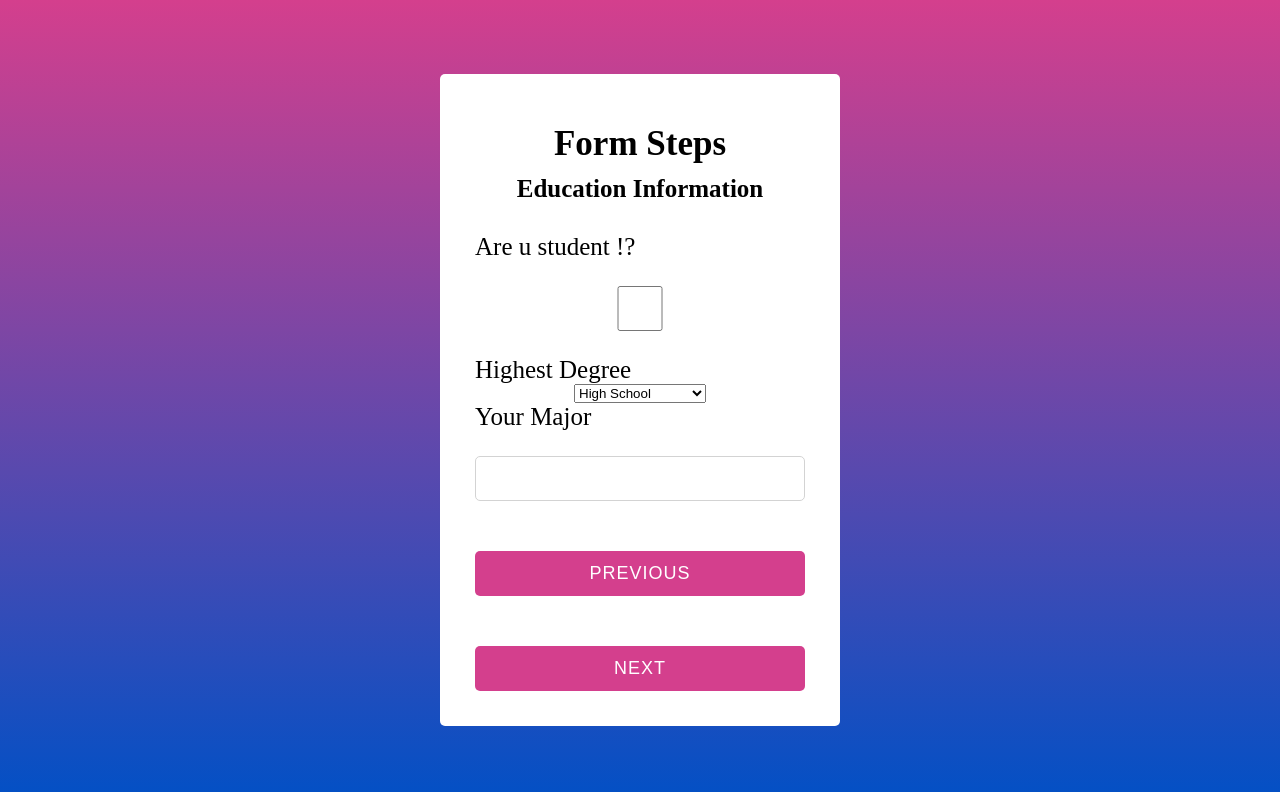
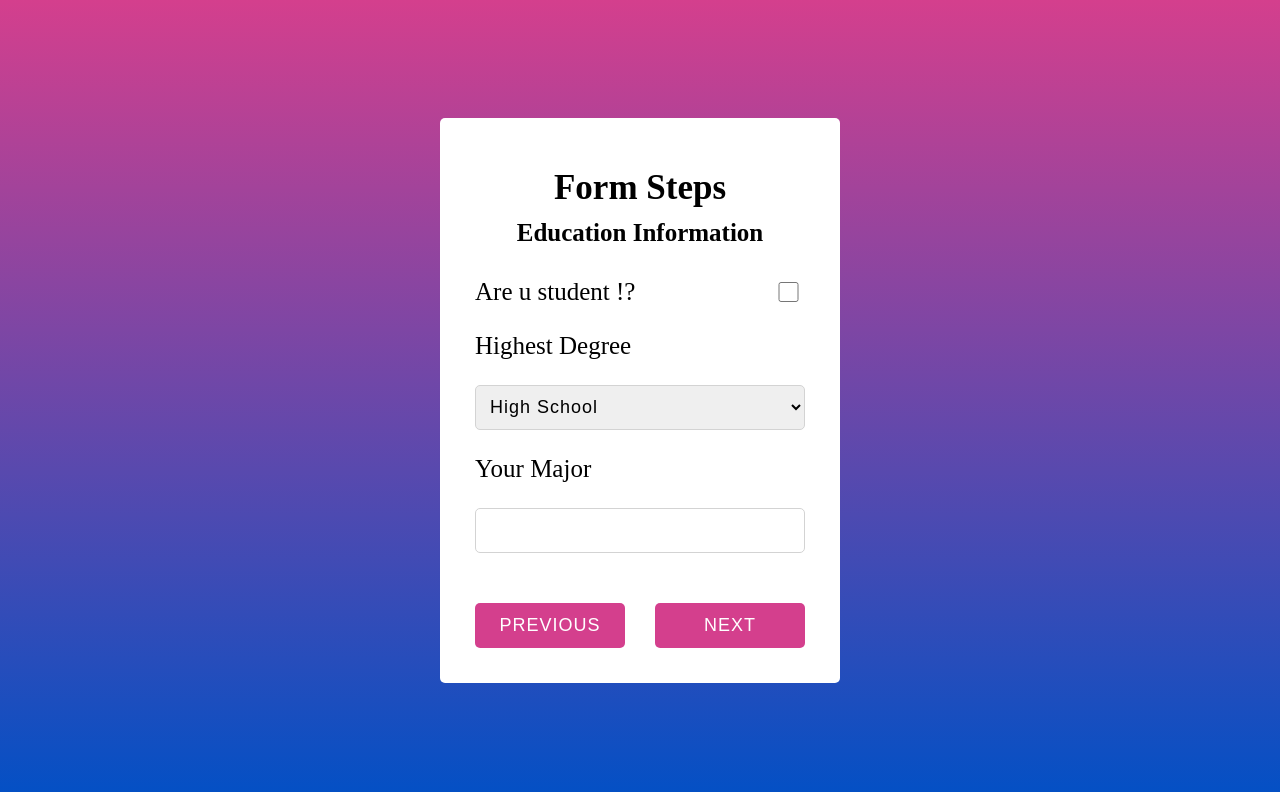
Before and after one commit to Sondos-Amr/React-Multi-Step-Form, a React (Create React App) app: page / in a window 1280 px wide. Both pictures are taken after typing "Sample", "Sample", "name@example.com", "5551234" into the empty fields and a click on the button "NEXT". Shown: the top 792 px of the page. Built offline with nearby package versions, Linux system fonts and the light colour scheme.

Commit message:
Continue styling the form

```diff
--- a/src/App.jsx
+++ b/src/App.jsx
@@ -103,7 +103,7 @@ export default function App() {
           <>
             <TopTitle title="Education Information" />
             <div className="personalInfo">
-              <div>
+              <div className="checkbox-container">
                 <label>Are u student !? </label>
                 <InputField
                   type="checkBox"
@@ -131,8 +131,10 @@ export default function App() {
                 }}
               />
             </div>
-            <Btn nameButton="Previous" onClick={handlePreStepClick} />
-            <Btn nameButton="Next" onClick={handleNextStepClick} />
+            <div className="pre-next-btn">
+              <Btn nameButton="Previous" onClick={handlePreStepClick} />
+              <Btn nameButton="Next" onClick={handleNextStepClick} />
+            </div>
           </>
         )}
 
@@ -140,8 +142,8 @@ export default function App() {
         {step === 3 && (
           <>
             <TopTitle title="Previous Experiences " />
-            <div>
-              <label>Do you have previous experience in programming ?!</label>
+            <div className="radio-container">
+              <label>Do You Have Pre Experience ?!</label>
               <InputField
                 value="Yes"
                 type="radio"
@@ -191,8 +193,10 @@ export default function App() {
                 }}
               />
             </div>
-            <Btn nameButton="Previous" onClick={handlePreStepClick} />
-            <Btn nameButton="Submit" onClick={handleSubmitClick} />
+            <div className="pre-next-btn">
+              <Btn nameButton="Previous" onClick={handlePreStepClick} />
+              <Btn nameButton="Submit" onClick={handleSubmitClick} />
+            </div>
           </>
         )}
       </form>
--- a/src/index.css
+++ b/src/index.css
@@ -32,7 +32,7 @@ h1 {
   font-size: 25px;
   font-weight: 500;
 }
-.personalInfo input {
+input {
   height: 45px;
   width: 330px;
   margin: 25px 0;
@@ -60,3 +60,47 @@ button {
 button:hover {
   background: #000;
 }
+select {
+  height: 45px;
+  width: 330px;
+  padding-left: 10px;
+  font-size: 18px;
+  font-weight: 300;
+  letter-spacing: 1px;
+
+  margin: 25px 0;
+  border: 1px solid lightgrey;
+  border-radius: 5px;
+}
+.checkbox-container {
+  display: flex;
+  margin: 25px 0;
+  justify-content: space-between;
+  align-items: center;
+}
+.checkbox-container input {
+  /* height: 45px; */
+  width: 33px !important;
+  height: 20px !important;
+  margin: 5px 0 !important;
+}
+.pre-next-btn {
+  display: flex;
+  justify-content: space-between;
+}
+.pre-next-btn button {
+  width: 150px;
+}
+.radio-container {
+}
+.radio-container label {
+  display: flex;
+  text-align: start;
+  font-size: 25px;
+  font-weight: 500;
+}
+.radio-container input {
+  width: 33px !important;
+  height: 20px !important;
+  margin: 5px 0 !important;
+}
```
